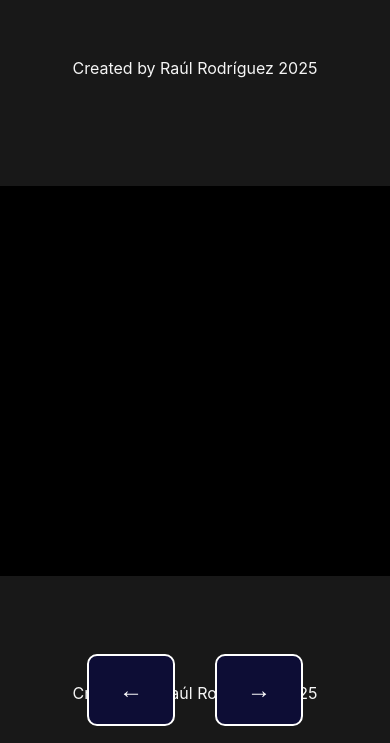
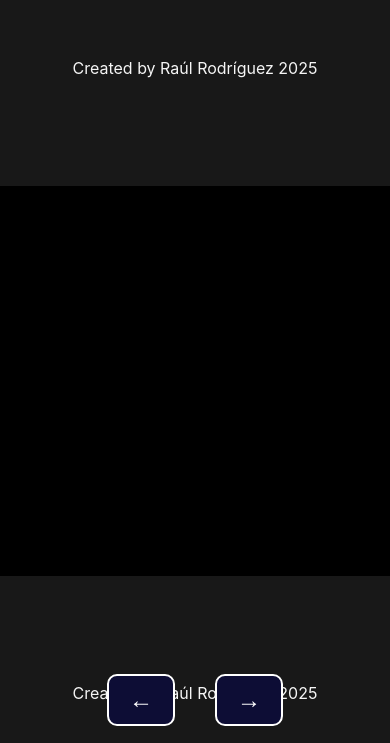
Before and after one commit to RaulWeirdStackDev/Out-of-Eden-, a website built with Vite: page index.html in a window 390 px wide. Both pictures are taken after a click on the button "Start". Shown: the part 101-844 px from the top of the page. Built offline with nearby package versions, Linux system fonts and the light colour scheme; files whose address does not match are found by name.

Commit message:
cambio de tamaño en botones

```diff
--- a/src/style.css
+++ b/src/style.css
@@ -143,7 +143,7 @@ font-family: monospace;}
   background-color: var(--accClr);
   color: white;
   border: 2px solid white;
-  padding: 20px 30px;
+  padding: 10px 20px;
   font-size: 24px;
   border-radius: 10px;
 }
```
